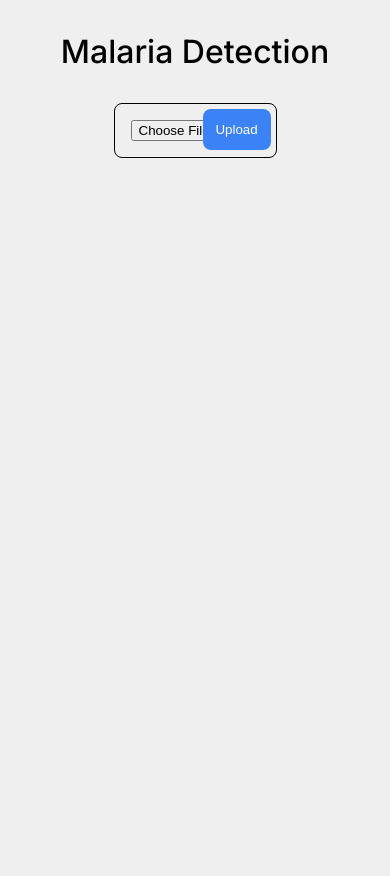
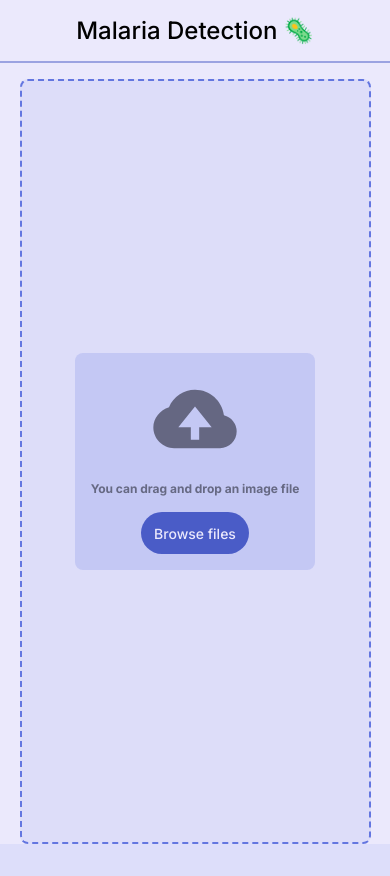
Before and after one commit to Anindra123/malaria-detection-app, a Flask app: page / in a window 390 px wide. After the commit the page ends 844 px from the top, so only its background shows below. Run offline with Flask 3, Linux system fonts and the light colour scheme; parts of the project's set-up code (start-up, migrations or seed data) failed here and were passed over.

Commit message:
updated ui and functionalities

```diff
--- a/app.py
+++ b/app.py
@@ -1,6 +1,7 @@
 import os,shutil;
 import glob;
-
+import PIL ;
+from PIL import Image;
 from flask import Flask;
 from flask import render_template, request, redirect, url_for;
 from werkzeug.utils import secure_filename
@@ -15,40 +16,61 @@ FOLDER_PATH = os.path.join(os.getcwd(),'static',FOLDER_NAME);
 
 @app.route("/")
 def init():
-    print(FOLDER_PATH);
     if os.path.exists(FOLDER_PATH):
         shutil.rmtree(FOLDER_PATH)
         os.mkdir(FOLDER_PATH)
     return render_template('index.html',form_route="/upload");
 
-@app.route("/upload", methods=['GET','POST'])
+@app.route("/upload", methods=['POST'])
 def upload_image():
     if request.method == 'POST':
         image_file = request.files['img_file']
+
         if image_file:
-            if os.path.exists( FOLDER_PATH):
-                shutil.rmtree(FOLDER_PATH)
-                os.mkdir(FOLDER_PATH)
+            try:
+                im = Image.open(image_file);
 
-            image_file.save(os.path.join(FOLDER_PATH, secure_filename(image_file.filename)))
-            return redirect(url_for('run_prediction'));
+                if os.path.exists( FOLDER_PATH):
+                    shutil.rmtree(FOLDER_PATH)
+                    os.mkdir(FOLDER_PATH)
 
-        return render_template('index.html',form_route="/upload",upload_state='error')
+                im.save(os.path.join(FOLDER_PATH, secure_filename(image_file.filename)))
+                return {
+                    "status" : "success",
+                    "message" : url_for('static',filename=f'uploads/{image_file.filename}'),
+                }
+            except:
+                return {
+                    "status" : "error",
+                    "message" : "Not a valid image type",
+                }
+        else:
+            return {
+                    "status" : "error",
+                    "message" : "File uploaded is invalid",
+            }
 
-
-@app.route("/predict", methods=['GET','POST'])
+@app.route("/predict", methods=['POST'])
 def run_prediction():
     if os.path.exists( FOLDER_PATH):
         uploads = glob.glob(os.path.join(FOLDER_PATH, '*'));
         image_file = uploads[0];
-        file_name = os.path.basename(image_file);
+
     if request.method == 'POST':
-        prediction = predict(image_file);
-        image_url = url_for('static',filename=f'/uploads/{file_name}');
-        return render_template('index.html',image_file=file_name,image_url=image_url,prediction=prediction)
-    if request.method == 'GET':
+        try:
+            prediction = predict(image_file);
+            return{
+                "status":"success",
+                "message" : prediction,
+            }
+        except:
+            return{
+                "status" : "error",
+                "message" : "Error running prediction on image"
+            }
 
-        return render_template('index.html',form_route="/predict", upload_state='success',image_file=file_name)
+
+
 
 
 
--- a/static/app.css
+++ b/static/app.css
@@ -1,13 +1,93 @@
 @import url("https://fonts.googleapis.com/css2?family=Inter:wght@100..900&display=swap");
 :root {
-  --primary: #3b82f6;
-  --primary-dark: #1e40af;
-  --success-300: #86efac;
-  --danger-300: #fca5a5;
-  --orange-400: #fb923c;
-  --orange-800: #c2410c;
-  --cyan-400: #22d3ee;
-  --cyan-600: #0891b2;
+  --text: #ebe9fc;
+  --bg: #ebe9fc;
+  --primary: #4a5cc7;
+  --secondary: #8996e1;
+  --accent: #6376e0;
+  --textcontrast: #64d97b;
+  --bgcontrast: #64d97b;
+  --primarycontrast: #ffdd00;
+  --secondarycontrast: #64d97b;
+  --accentcontrast: #ffdd00;
+  --text5: hsl(233, 39%, 5%, 5%);
+  --text10: hsl(233, 39%, 5%, 10%);
+  --text15: hsl(233, 39%, 5%, 15%);
+  --text20: hsl(233, 39%, 5%, 20%);
+  --text25: hsl(233, 39%, 5%, 25%);
+  --text30: hsl(233, 39%, 5%, 30%);
+  --text35: hsl(233, 39%, 5%, 35%);
+  --text40: hsl(233, 39%, 5%, 40%);
+  --text45: hsl(233, 39%, 5%, 45%);
+  --text50: hsl(233, 39%, 5%, 50%);
+  --text55: hsl(233, 39%, 5%, 55%);
+  --text60: hsl(233, 39%, 5%, 60%);
+  --text65: hsl(233, 39%, 5%, 65%);
+  --text70: hsl(233, 39%, 5%, 70%);
+  --text75: hsl(233, 39%, 5%, 75%);
+  --text80: hsl(233, 39%, 5%, 80%);
+  --text85: hsl(233, 39%, 5%, 85%);
+  --text90: hsl(233, 39%, 5%, 90%);
+  --text95: hsl(233, 39%, 5%, 95%);
+  --primary5: hsl(231, 53%, 54%, 5%);
+  --primary10: hsl(231, 53%, 54%, 10%);
+  --primary15: hsl(231, 53%, 54%, 15%);
+  --primary20: hsl(231, 53%, 54%, 20%);
+  --primary25: hsl(231, 53%, 54%, 25%);
+  --primary30: hsl(231, 53%, 54%, 30%);
+  --primary35: hsl(231, 53%, 54%, 35%);
+  --primary40: hsl(231, 53%, 54%, 40%);
+  --primary45: hsl(231, 53%, 54%, 45%);
+  --primary50: hsl(231, 53%, 54%, 50%);
+  --primary55: hsl(231, 53%, 54%, 55%);
+  --primary60: hsl(231, 53%, 54%, 60%);
+  --primary65: hsl(231, 53%, 54%, 65%);
+  --primary70: hsl(231, 53%, 54%, 70%);
+  --primary75: hsl(231, 53%, 54%, 75%);
+  --primary80: hsl(231, 53%, 54%, 80%);
+  --primary85: hsl(231, 53%, 54%, 85%);
+  --primary90: hsl(231, 53%, 54%, 90%);
+  --primary95: hsl(231, 53%, 54%, 95%);
+  --secondary5: hsl(231, 59%, 71%, 5%);
+  --secondary10: hsl(231, 59%, 71%, 10%);
+  --secondary15: hsl(231, 59%, 71%, 15%);
+  --secondary20: hsl(231, 59%, 71%, 20%);
+  --secondary25: hsl(231, 59%, 71%, 25%);
+  --secondary30: hsl(231, 59%, 71%, 30%);
+  --secondary35: hsl(231, 59%, 71%, 35%);
+  --secondary40: hsl(231, 59%, 71%, 40%);
+  --secondary45: hsl(231, 59%, 71%, 45%);
+  --secondary50: hsl(231, 59%, 71%, 50%);
+  --secondary55: hsl(231, 59%, 71%, 55%);
+  --secondary60: hsl(231, 59%, 71%, 60%);
+  --secondary65: hsl(231, 59%, 71%, 65%);
+  --secondary70: hsl(231, 59%, 71%, 70%);
+  --secondary75: hsl(231, 59%, 71%, 75%);
+  --secondary80: hsl(231, 59%, 71%, 80%);
+  --secondary85: hsl(231, 59%, 71%, 85%);
+  --secondary90: hsl(231, 59%, 71%, 90%);
+  --secondary95: hsl(231, 59%, 71%, 95%);
+  --accent5: hsl(231, 67%, 63%, 5%);
+  --accent10: hsl(231, 67%, 63%, 10%);
+  --accent15: hsl(231, 67%, 63%, 15%);
+  --accent20: hsl(231, 67%, 63%, 20%);
+  --accent25: hsl(231, 67%, 63%, 25%);
+  --accent30: hsl(231, 67%, 63%, 30%);
+  --accent35: hsl(231, 67%, 63%, 35%);
+  --accent40: hsl(231, 67%, 63%, 40%);
+  --accent45: hsl(231, 67%, 63%, 45%);
+  --accent50: hsl(231, 67%, 63%, 50%);
+  --accent55: hsl(231, 67%, 63%, 55%);
+  --accent60: hsl(231, 67%, 63%, 60%);
+  --accent65: hsl(231, 67%, 63%, 65%);
+  --accent70: hsl(231, 67%, 63%, 70%);
+  --accent75: hsl(231, 67%, 63%, 75%);
+  --accent80: hsl(231, 67%, 63%, 80%);
+  --accent85: hsl(231, 67%, 63%, 85%);
+  --accent90: hsl(231, 67%, 63%, 90%);
+  --accent95: hsl(231, 67%, 63%, 95%);
+  --text-danger: rgba(255, 125, 0, 1);
+  --text-success: rgba(0, 128, 0, 1);
 }
 
 .inter-font-bold {
@@ -63,22 +143,21 @@ body {
   display: flex;
   flex-direction: column;
   align-items: center;
-  margin-top: 2rem;
+
   justify-content: flex-start;
-  background-color: #eeee;
+  background-color: var(--bg);
   height: 100%;
   width: 100%;
 }
-.input__field {
+
+.intput__field_heading {
+  border-bottom: 2px solid var(--primary50);
   display: flex;
-  flex-direction: column;
-  width: 50%;
-  border-radius: 8px;
+  align-items: center;
+  justify-content: center;
+  width: 100%;
+  margin-bottom: 1rem;
   padding: 1rem;
-  margin-bottom: 0.5rem;
-}
-.intput__field_heading {
-  margin-bottom: 1rem;
 }
 .input__field_main,
 .form_group {
@@ -169,17 +248,166 @@ body {
   justify-content: center;
 }
 
-.nav_container {
+.drag-n-drop-area {
   width: 50%;
-  padding: 0.5rem;
+
+  padding: 1rem;
+  border: 2px dashed var(--accent);
+  background-color: var(--accent10);
+  border-radius: 0.5rem;
 }
-.nav_btn {
+.drag-n-drop_drop_zone {
+  display: flex;
+  flex-direction: column;
+  align-items: center;
+  border-radius: 0.5rem;
+  padding: 1rem;
+  background-color: var(--accent20);
+}
+
+.drag-n-drop_drop_zone > .icon-container {
+  margin-bottom: 0.5rem;
+}
+.drag-n-drop_drop_zone > .text-container {
+  display: flex;
+  flex-direction: column;
+  align-items: center;
+  justify-content: center;
+  row-gap: 1rem;
+  color: var(--text50);
+}
+
+.drag-n-drop_drop_zone.drag-over {
+  background-color: var(--accent40);
+}
+
+.btn {
   text-decoration: none;
+  cursor: pointer;
   display: inline-block;
+  padding: 0.8rem;
+  border-radius: 0.5rem;
+  font-size: 14px;
+}
 
-  color: var(--primary-dark);
-  text-decoration: underline;
-  padding: 0.5rem;
-  font-size: 14px;
+.btn-pill {
+  border-radius: 1.5rem;
+}
+.btn-primary {
+  color: var(--bg);
+  background-color: var(--primary);
+}
+#file_input {
+  display: none;
+}
+
+.error_block {
+  width: 50%;
+  border-radius: 8px;
+  background-color: var(--secondary30);
+  padding: 1rem;
+  display: flex;
+  justify-content: space-between;
+  align-items: center;
+  margin-bottom: 1rem;
+}
+
+.error_block.hidden {
+  display: none;
+}
+#close_error {
+  text-decoration: none;
+  color: var(--text);
+}
+.drag-n-drop-area.hidden {
+  display: none;
+}
+
+.text_white {
+  color: var(--bg);
+}
+.prediction_block {
+  width: 50%;
+  background-color: var(--primary10);
+  border: 1px solid var(--accent);
+  padding: 1rem;
+  border-radius: 8px;
+  display: flex;
+  flex-direction: column;
+  align-items: center;
+  justify-content: center;
+  row-gap: 1rem;
+}
+
+.prediction_block > .image_container > img {
   border-radius: 8px;
 }
+
+.prediction_block.hidden {
+  display: none;
+}
+
+.prediction_block > .prediction_button_container,
+.prediction_block > .image_container {
+  display: flex;
+  width: 100%;
+  flex-direction: column;
+  align-items: center;
+  justify-content: center;
+}
+.prediction_block > .prediction_button_container.hidden {
+  display: none;
+}
+
+.result_container.hidden {
+  display: none;
+}
+
+.result_container {
+  display: flex;
+  flex-direction: column;
+  align-items: center;
+  justify-content: center;
+  padding: 0.5rem;
+
+  border-radius: 8px;
+
+  row-gap: 1rem;
+  width: 100%;
+}
+#predict_button {
+  font-size: 16px;
+}
+.text-danger {
+  color: var(--text-danger);
+}
+
+.text-success {
+  color: var(--text-success);
+}
+
+@media (max-width: 715px) {
+  .drag-n-drop-area,
+  .prediction_block {
+    max-width: 100%;
+    width: 90%;
+    margin-left: 2rem;
+    margin-right: 2rem;
+    flex: 1;
+    display: flex;
+    flex-direction: column;
+    justify-content: center;
+    align-items: center;
+  }
+  .text-container > p {
+    font-size: 12px;
+  }
+  h1 {
+    font-size: 24px;
+  }
+
+  .prediction_block > .image_container > img {
+    width: 250px;
+    height: auto;
+  }
+}
--- /dev/null
+++ b/static/app.js
@@ -0,0 +1,129 @@
+const drop_zone = document.getElementById("drop-zone");
+const browse_file_button = document.getElementById("browse_file_btn");
+const upload_file = document.getElementById("file_input");
+const error_block = document.getElementById("error");
+const error_text = document.querySelector(".error_text");
+const close_error_button = document.getElementById("close_error");
+const drag_and_drop_area = document.querySelector(".drag-n-drop-area");
+const prediction_block = document.querySelector(".prediction_block");
+const image = document.getElementById("prediction_image");
+const prediction_button = document.getElementById("predict_button");
+const prediction_button_container =
+  document.getElementById("prediction_buttons");
+
+const prediction_result_container =
+  document.getElementById("prediction_results");
+const result_text = document.getElementById("result_text");
+
+drop_zone.addEventListener("dragover", (e) => {
+  e.preventDefault();
+
+  drop_zone.classList.add("drag-over");
+});
+drop_zone.addEventListener("dragleave", (e) => {
+  e.preventDefault();
+
+  drop_zone.classList.remove("drag-over");
+});
+drop_zone.addEventListener("drop", (e) => {
+  e.preventDefault();
+  drop_zone.classList.remove("drag-over");
+  let file = e.dataTransfer.files;
+  handleFileDrop(file);
+});
+
+browse_file_button.addEventListener("click", (e) => {
+  e.preventDefault();
+  upload_file.click();
+});
+
+upload_file.addEventListener("change", (e) => {
+  handleFileDrop(e.target.files);
+});
+
+close_error_button.addEventListener("click", (e) => {
+  e.preventDefault();
+  error_text.innerHTML = "";
+  error_block.classList.add("hidden");
+});
+
+function handleFileDrop(file) {
+  file_error = checkFile(file[0]);
+  if (file_error.length > 0) {
+    error_block.classList.remove("hidden");
+    error_text.innerHTML = file_error;
+  } else {
+    handle_upload_file("/upload", file[0]);
+  }
+}
+
+function checkFile(file) {
+  if (
+    file.type !== "image/jpg" &&
+    file.type !== "image/png" &&
+    file.type !== "image/jpeg"
+  ) {
+    return "File uploaded is not a valid image type";
+  }
+  if (file.size > 20000) {
+    return "Image file must be less than 20kb size";
+  }
+  return "";
+}
+
+async function handle_upload_file(url, file) {
+  const formData = new FormData();
+  formData.append("img_file", file);
+  const requestOptions = {
+    method: "POST",
+    body: formData,
+  };
+
+  try {
+    const result = await fetch("/upload", requestOptions);
+    const data = await result.json();
+    if (data.status === "success") {
+      drag_and_drop_area.classList.add("hidden");
+      prediction_block.classList.remove("hidden");
+      image.src = data.message;
+    }
+    if (data.status === "error") {
+      error_block.classList.remove("hidden");
+      error_text.innerHTML = data.message;
+    }
+  } catch (e) {
+    error_block.classList.remove("hidden");
+    error_text.innerHTML = e.message;
+  }
+}
+
+prediction_button.addEventListener("click", (e) => {
+  handle_prediction();
+});
+
+async function handle_prediction() {
+  try {
+    const request = await fetch("/predict", { method: "POST" });
+    const data = await request.json();
+    if (data.status === "success") {
+      prediction_button_container.classList.add("hidden");
+      prediction_result_container.classList.remove("hidden");
+      const spanElement = document.createElement("span");
+      spanElement.classList.add("inter-font-medium");
+      if (data.message === "Parasitized") {
+        spanElement.classList.add("text-danger");
+      } else {
+        spanElement.classList.add("text-success");
+      }
+      spanElement.innerHTML = data.message;
+      result_text.appendChild(spanElement);
+    }
+    if (data.status === "error") {
+      error_block.classList.remove("hidden");
+      error_text.innerHTML = data.message;
+    }
+  } catch (e) {
+    error_block.classList.remove("hidden");
+    error_text.innerHTML = e.message;
+  }
+}
--- a/templates/index.html
+++ b/templates/index.html
@@ -10,60 +10,55 @@
 
 <body>
   <div class="intput__field_heading">
-    <h1 class="inter-font-medium">Malaria Detection</h1>
+    <h1 class="inter-font-medium">Malaria Detection 🦠</h1>
   </div>
-  {% if upload_state or prediction %}
-  <div class="nav_container">
-    <a class="nav_btn inter-font-semibold" href="/">&lt; Back to Home</a>
-  </div>
-  {% endif %}
-  <div class="input__field">
-
-    {% if upload_state %}
-    {% if upload_state != 'success' %}
-
-    <div class="error_container">
-      <p class="error_message inter-font-normal">Error uploading file</p>
+  <div class="error_block hidden" id="error">
+    <div class="error_text_container">
+      <p class="error_text inter-font-medium"></p>
     </div>
-    {% endif %}
-    {% endif %}
-    <div class="input__field_main">
-      <form class="form_group" method="post" enctype="multipart/form-data" action="{{ form_route }}">
-        <div class="input_from_group">
-          {% if upload_state and upload_state == 'success' %}
-          <div class="input_form_text inter-font-normal">{{ image_file }}</div>
-          <button class="predict_button inter-font-semibold" type="submit">Predict</button>
-          {% elif prediction %}
-          <div class="input_form_text inter-font-normal">{{ image_file }}</div>
-          <button class="predict_button inter-font-semibold" style="pointer-events: none;" disabled
-            type="submit">Predict</button>
-          {% elif upload_state and uplod_state == 'error' %}
-          <input class="input_form" type="file" disabled accept=".jpg,.png,.jpeg" name="img_file" />
-          <button class="submit_button" disabled type="submit">Upload</button>
-          {% else %}
-          <input class="input_form" type="file" accept=".jpg,.png,.jpeg" name="img_file" />
-          <button class="submit_button" type="submit">Upload</button>
-          {% endif %}
-        </div>
-      </form>
+    <div class="button_container">
+      <a href="#" class="close_error_box inter-font-medium" id="close_error">&#x2715;</a>
     </div>
   </div>
-  {% if prediction %}
-  <div class="prediction_container">
-    <div class="image_container">
-      <img class="uploaded_image" src="{{image_url}}" alt="uploaded_file" width="400" height="400" />
+  <div class="drag-n-drop-area">
+    <input type="file" id="file_input" accept=".jpeg,.png,.jpg">
+    <div class="drag-n-drop_drop_zone" id="drop-zone">
+      <div class="icon-container">
+        <svg xmlns="http://www.w3.org/2000/svg" width="100" height="100" viewBox="0 0 24 24"
+          style="fill: var(--text50)">
+          <path
+            d="M18.944 11.112C18.507 7.67 15.56 5 12 5 9.244 5 6.85 6.611 5.757 9.15 3.609 9.792 2 11.82 2 14c0 2.757 2.243 5 5 5h11c2.206 0 4-1.794 4-4a4.01 4.01 0 0 0-3.056-3.888zM13 14v3h-2v-3H8l4-5 4 5h-3z">
+          </path>
+        </svg>
+      </div>
+      <div class="text-container">
+        <p class="inter-font-bold">You can drag and drop an image file</p>
+        <a class="btn btn-primary btn-pill inter-font-medium" id="browse_file_btn">Browse files</a>
+      </div>
     </div>
-    <p>
-      <span class="inter-font-medium">Prediction result:</span>
-      {% if prediction == 'Parasitized' %}
-      <span class="inter-font-normal" style="color: red;">{{prediction}}</span>
-      {% else %}
-      <span class="inter-font-normal" style="color: green;">{{prediction}}</span>
-      {% endif %}
-    </p>
 
   </div>
-  {% endif %}
+  <div class="prediction_block hidden">
+    <div class="image_container">
+      <img id="prediction_image" width="300" height="300" alt="upload_image" />
+
+    </div>
+    <div class="prediction_button_container" id="prediction_buttons">
+      <a class="btn btn-pill btn-primary inter-font-medium" id="predict_button">
+        Predict
+      </a>
+    </div>
+    <div class="result_container hidden" id="prediction_results">
+      <p class="prediction_result_text inter-font-medium" id="result_text">
+        <span class="inter-font-medium">Prediction Result:</span>
+      </p>
+      <a class="btn btn-pill btn-primary inter-font-medium" href="/">
+        Run new prediction
+      </a>
+    </div>
+  </div>
+
+  <script src="{{ url_for('static',filename='app.js') }}"></script>
 </body>
 
 </html>
```
Also changed, not shown: static/uploads/C100P61ThinF_IMG_20150918_144104_cell_25.png (added), 2 other files.
